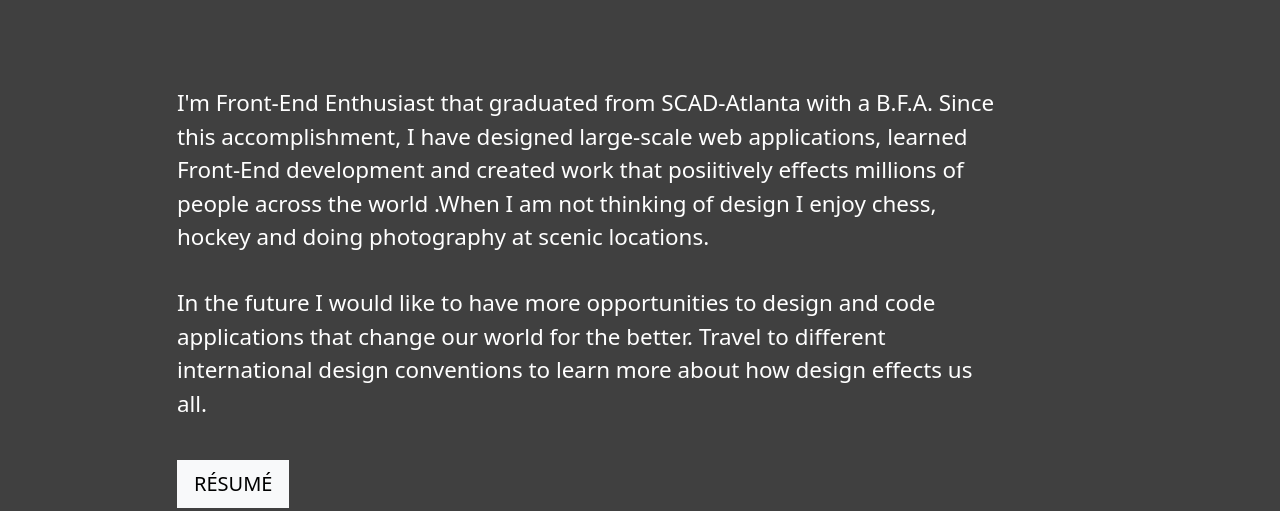
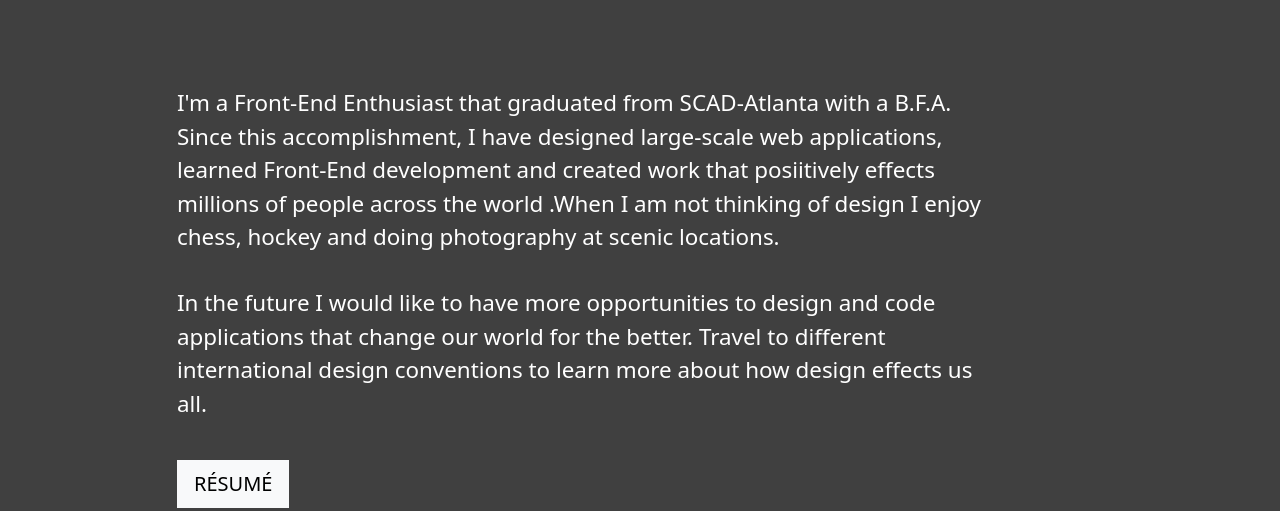
Before and after one commit to BracketNerd101/green-saber, a plain HTML site: page about.html in a window 1280 px wide. Shown: the part 490-1001 px from the top of the page. Drawn offline with nearby package versions, Linux system fonts and the light colour scheme.

Commit message:
content update.

```diff
--- a/about.html
+++ b/about.html
@@ -75,7 +75,7 @@
             <div class="col-lg-1"></div>
             <div class="col-lg-9 d-flex align-content-center flex-wrap">
                 <!-- <h3 class="text-white mb-3">A little about me</h3> -->
-               <p class="write-up"> I'm Front-End Enthusiast that graduated from SCAD-Atlanta with a B.F.A. Since this accomplishment, I have designed large-scale web applications, learned Front-End development and created work that posiitively effects millions of people across the world .When I am not thinking of design I enjoy chess, hockey and doing photography at scenic locations.</p>
+               <p class="write-up"> I'm a Front-End Enthusiast that graduated from SCAD-Atlanta with a B.F.A. Since this accomplishment, I have designed large-scale web applications, learned Front-End development and created work that posiitively effects millions of people across the world .When I am not thinking of design I enjoy chess, hockey and doing photography at scenic locations.</p>
             <!-- <h3 class="text-white mt-3">Professional Goals</h3> -->
             <p class="write-up">In the future I would like to have more opportunities to design and code applications that change our world for the better. Travel to different international design conventions to learn more about how design effects us all.</p>
             <a class="btn btn-light text-black btn-lg rounded-0 mt-4" href="Arthur_Edwards_resume_2021.pdf" role="button">RÉSUMÉ</a>
```
